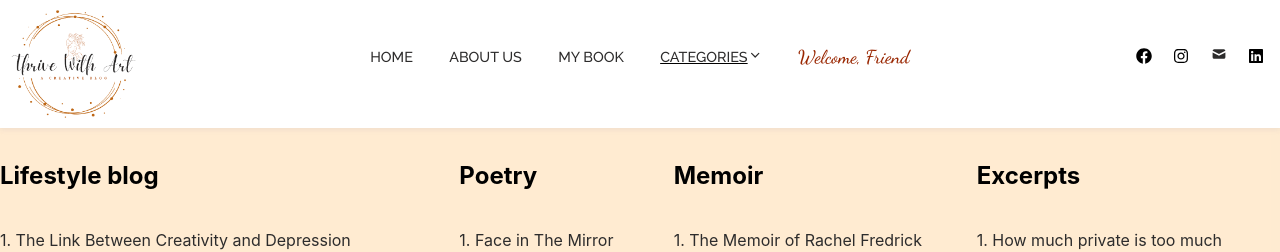
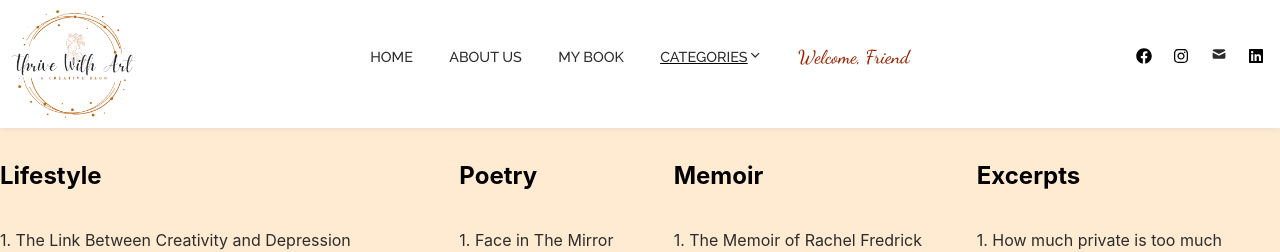
Before and after one commit to Collinschudy/My-web-blog, a React (Create React App) app: page /category in a window 1280 px wide. Shown: the top 252 px of the page. Built offline with nearby package versions, Linux system fonts and the light colour scheme; no server answers; a web font is replaced by a local one.

Commit message:
css modifications

```diff
--- a/src/components/header component/header.component.jsx
+++ b/src/components/header component/header.component.jsx
@@ -96,9 +96,9 @@ const Header = ({ currentUser, setIsAuth }) => {
             </div>
             <div className="social-icons">
                 <FaFacebook className='socials' />
-                <FaInstagram className='socials' />
+                <FaInstagram className='socials' onClick={() => window.open('https://instagram.com/thrive.with.art?igshid=ZDdkNTZiNTM=', '_blank')}/>
                 <Link to='/sendemail'><HiMail className='socials' /></Link>
-                <FaLinkedin className='socials' />
+                <FaLinkedin className='socials' onClick={() => window.open('https://www.linkedin.com/in/rachel-fredrick-9586861a3', '_blank')}/>
                 {/* <Link to={`/${process.env.REACT_APP_LOGIN}`}><RiAdminLine className='socials' /></Link> */}
             </div>
 
--- a/src/components/lifestyle-posts-lists/lifestyle.list.jsx
+++ b/src/components/lifestyle-posts-lists/lifestyle.list.jsx
@@ -9,7 +9,7 @@ const LifestyleList = () => {
 
     return (
         <div className="lifestyle-section">
-            <h2 onClick={() => navigate('/category/lifestyle')}>Lifestyle blog</h2>
+            <h2 onClick={() => navigate('/category/lifestyle')}>Lifestyle</h2>
             <br />
             <ul>
 
```
